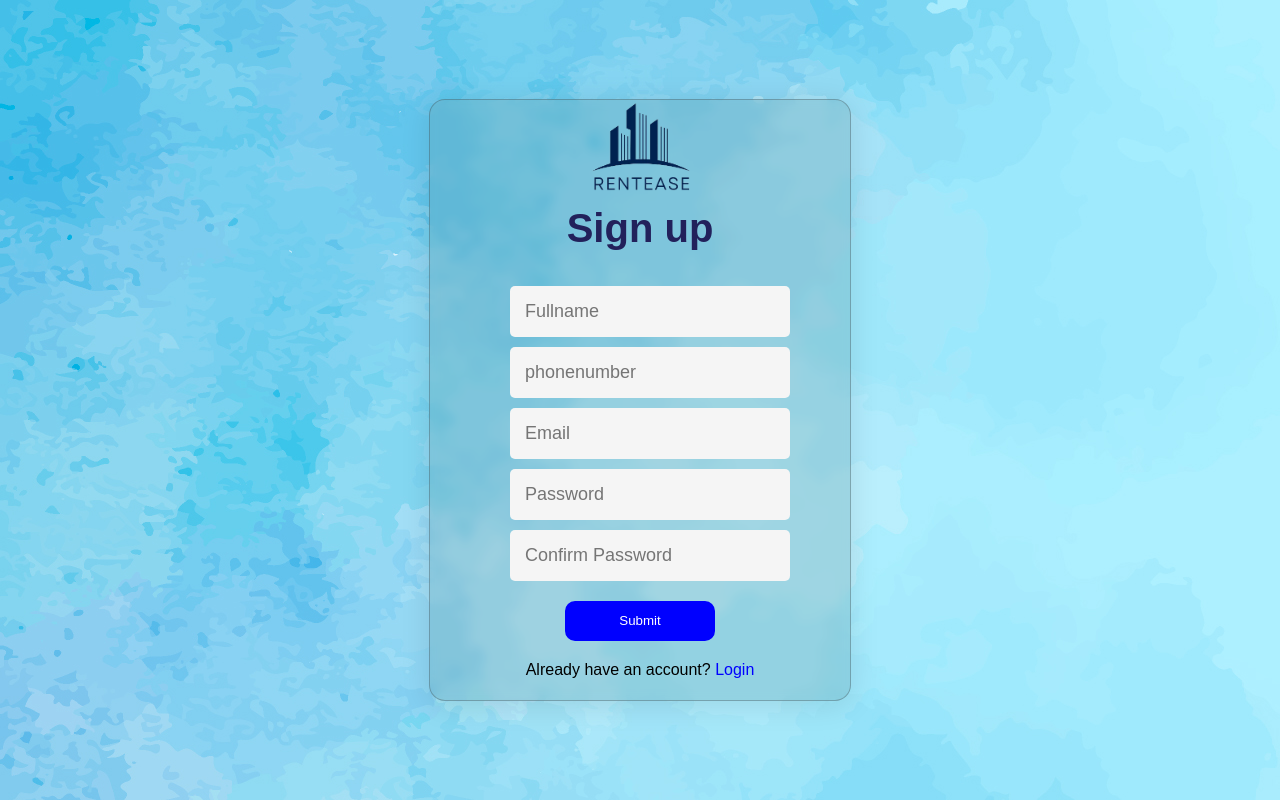
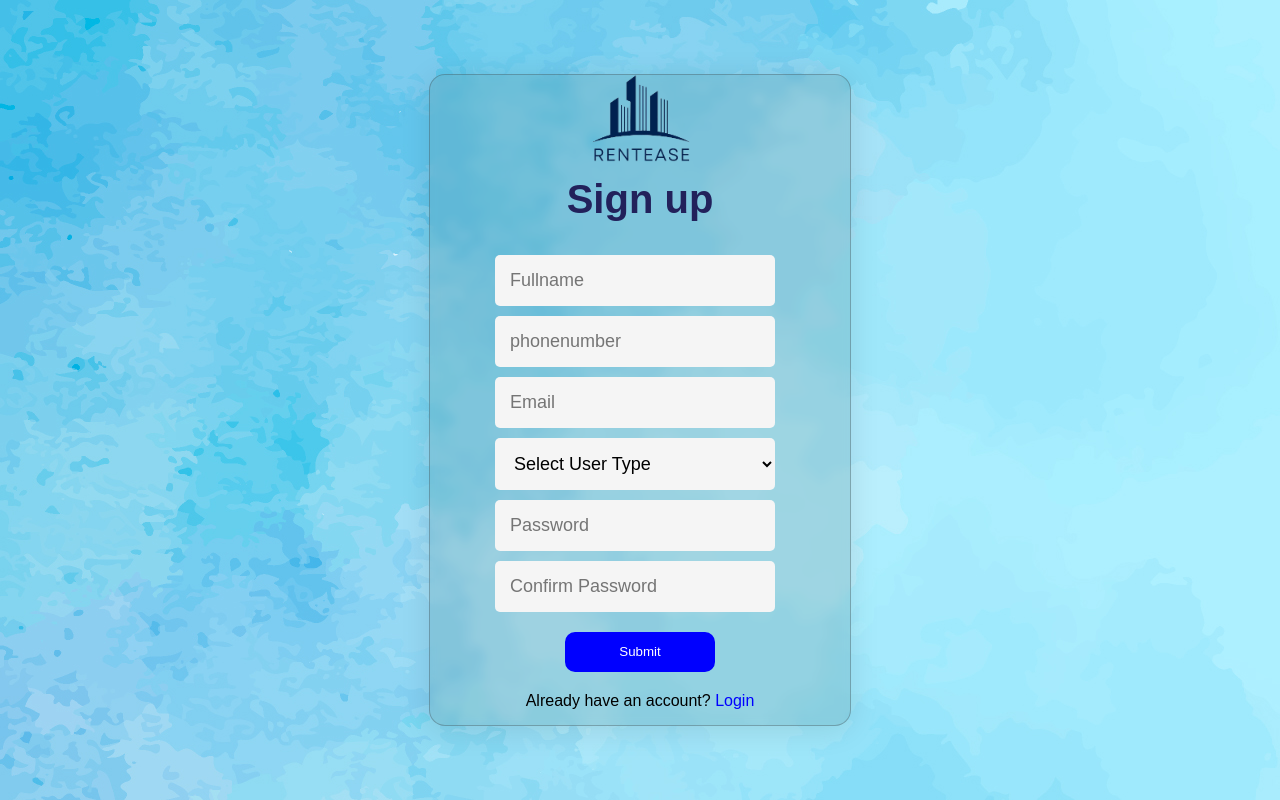
Before and after one commit to axlthxf/RENTEASE, a PHP site: page /signup.php in a window 1280 px wide. Run offline with PHP 8.4, Linux system fonts and the light colour scheme.

Commit message:
usertype completed

```diff
--- a/admin.html
+++ b/admin.html
@@ -10,7 +10,7 @@
     <nav>
         <div class="navbar">
         <div class="logo">
-          <a href="/Home/home.html">  <img src="/image/renteaselogo21.png" alt="Logo" /></a>
+          <a href="home.html">  <img src="./image/renteaselogo21.png" alt="Logo" /></a>
         </div>
       <div class="options">
         <ul>
--- a/owner.css
+++ b/owner.css
@@ -78,7 +78,7 @@
   .section1{
       width: 100%;
       height: 615px;
-      background-image: url("/image/ownerpage.jpg");
+      background-image: url("./image/ownerpage.jpg");
       background-size: cover;
       background-repeat: no-repeat;
       position: relative;
--- a/owner.html
+++ b/owner.html
@@ -10,7 +10,7 @@
     <nav>
         <div class="navbar">
         <div class="logo">
-          <a href="/Home/home.html">  <img src="/image/renteaselogo21.png" alt="Logo" /></a>
+          <a href="home.html">  <img src="./image/renteaselogo21.png" alt="Logo" /></a>
         </div>
       <div class="options">
         <ul>
--- a/signup.css
+++ b/signup.css
@@ -16,7 +16,7 @@
 }
 .signup {
   width: 25%;
-  height: 500px;
+  height: 550px;
   display: flex;
   justify-content: center;
   align-items: center;
@@ -102,3 +102,22 @@ button:hover {
 .signup a:hover {
   color: rgb(236, 59, 59);
 }
+.selection{
+  width: 280px;
+  border-radius: 10px;
+  display: flex;
+  align-items: start;
+  justify-content: center;
+  flex-direction: column;
+  padding-right: 10px;
+
+}
+.selection select{
+  width: 100%;
+  background-color: #F5F5F5;
+  border-radius: 5px;
+  padding: 15px;
+  font-size: 18px;
+  border: none;
+  outline: none;
+}
--- a/signup.php
+++ b/signup.php
@@ -31,6 +31,13 @@
             </div>
             <div class="form">
               <input type="email" name="email" placeholder="Email" required />
+            </div>
+            <div class="selection">
+            <select name="selectuser" id="">
+              <option value="" disabled selected required>Select User Type</option>
+              <option value="User">User</option>
+              <option value="Owner">Owner</option>
+            </select>
             </div>
             <div class="form">
               <input
@@ -69,18 +76,28 @@
       $email = $_POST['email'];
       $password = $_POST['password'];
       $confirm_password = $_POST['confirm_password'];
+      $usertype = $_POST['selectuser'];
+      if($usertype == 'User'){
+        $type=0;
+      }
+      else{
+        $type=1;
+      }
+
 
       if($password == $confirm_password)
       {
-        $query = "INSERT INTO user (name, phno, email, password) VALUES ('$fullname', '$phonenumber', '$email', '$password')";
-        $query1 = "INSERT INTO `login`(`email`, `password`, `user_type`) VALUES ('$email', '$password','0')";
+        $query = "INSERT INTO user (name, phno, email, password,usertype) VALUES ('$fullname', '$phonenumber', '$email', '$password', '$usertype')";
+        $query1 = "INSERT INTO `login`(`email`, `password`, `user_type`) VALUES ('$email', '$password','$type' )";
         mysqli_query($dbconnect, $query);
         mysqli_query($dbconnect, $query1);
+        // header('Location: login.php');
         echo "Registration Successful!";
       }
       else
       {
         echo "Passwords do not match!";
       }
+
     }
     ?>
--- a/user.css
+++ b/user.css
@@ -78,7 +78,7 @@
   .section1{
       width: 100%;
       height: 615px;
-      background-image: url("/image/user3.jpg");
+      background-image: url("./image/user3.jpg");
       background-size: cover;
       background-repeat: no-repeat;
       position: relative;
--- a/user.html
+++ b/user.html
@@ -10,7 +10,7 @@
     <nav>
         <div class="navbar">
         <div class="logo">
-          <a href="/Home/home.html">  <img src="/image/renteaselogo21.png" alt="Logo" /></a>
+          <a href="home.html">  <img src="./image/renteaselogo21.png" alt="Logo" /></a>
         </div>
       <div class="options">
         <ul>
```
Also changed, not shown: home.css (+14 -7 lines).
